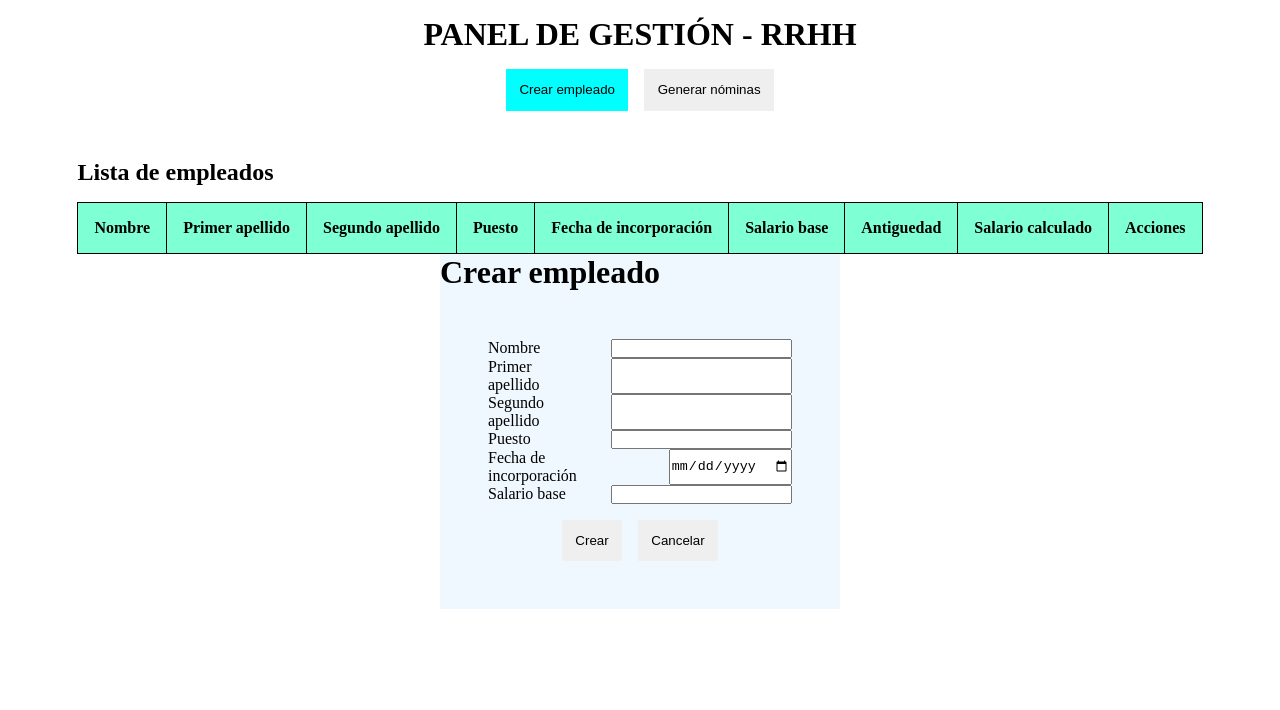
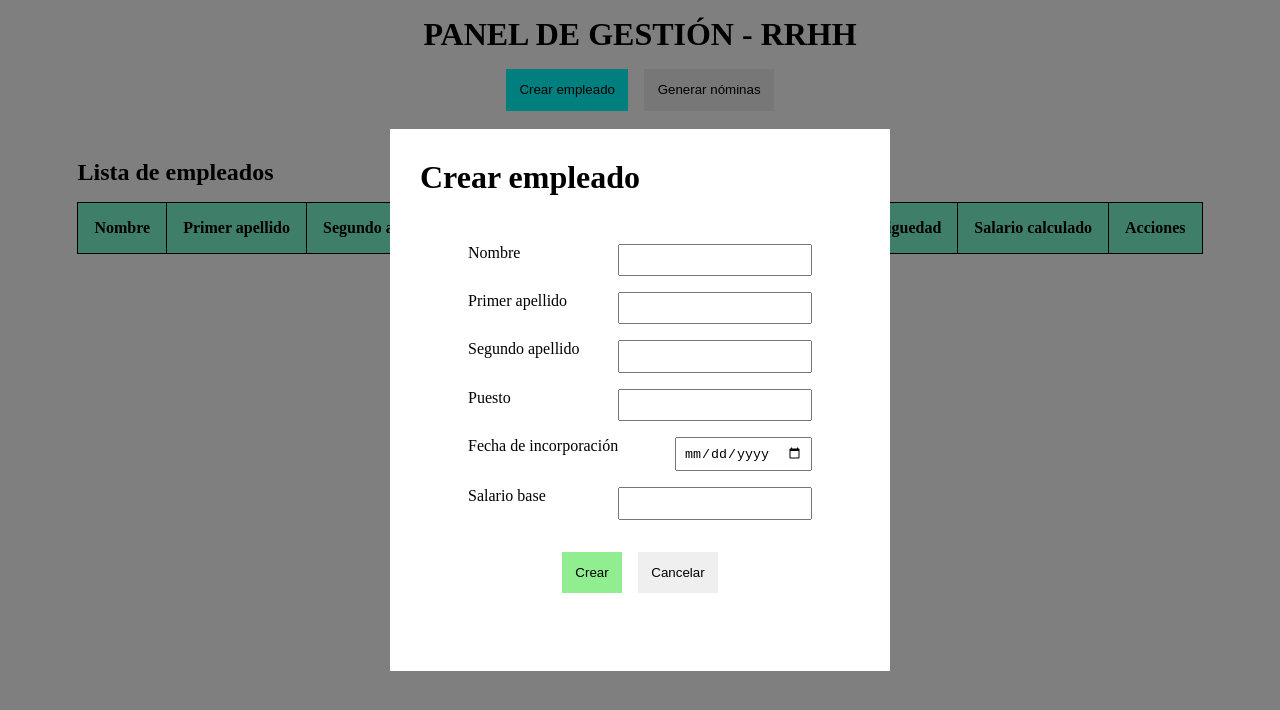
Before and after one commit to migppdev/Employee-Manager-CRUD, a website with bundled scripts: page frontend/index.html in a window 1280 px wide. Both pictures are taken after a click on the button "Crear empleado". Built offline with nearby package versions, Linux system fonts and the light colour scheme; no server answers.

Commit message:
feat: add base employee modal functionality

```diff
--- a/frontend/css/style.css
+++ b/frontend/css/style.css
@@ -84,30 +84,41 @@
 /* ============ MODAL ============ */
 
 .modal {
+  position: fixed;
+  inset: 0;
+  z-index: 2;
+  display: none;
+  justify-content: center;
+  align-items: center;
+  background-color: rgba(0, 0, 0, 0.5);
+}
+
+.modal-contenido {
   display: flex;
   flex-direction: column;
-  z-index: 1;
-}
-
-#modal-crear-empleado {
-  background-color: aliceblue;
+  width: 500px;
+  max-width: 90%;
+  max-height: 90vh;
+  padding: 30px;
+  background-color: white;
 }
 
 .form {
   display: flex;
   flex-direction: column;
-  width: 50vh;
+  width: 100%;
   height: fit-content;
   padding: 3em;
+  gap: 1em;
 }
 
 .fila-form {
   display: flex;
-  gap: 2em;
 }
 
 .fila-form input {
   margin-left: auto;
+  padding: 0.5em;
 }
 
 .modal .fila-botones {
--- a/frontend/index.html
+++ b/frontend/index.html
@@ -39,49 +39,47 @@
       <!-- ============ CREAR EMPLEADO  ============ -->
 
       <div id="modal-crear-empleado" class="modal">
+        <div class="modal-contenido">
           <h1>Crear empleado</h1>
           <form action="" class="form">
             <div class="fila-form">
-            <label for="nombre">Nombre</label>
+              <label for="nombret">Nombre</label>
               <input type="text" id="nombret" required />
             </div>
             <div class="fila-form">
               <label for="apellido-1">Primer apellido</label>
               <input type="text" id="apellido-1" required />
             </div>
-
             <div class="fila-form">
               <label for="apellido-2">Segundo apellido</label>
               <input type="text" id="apellido-2" />
             </div>
-
             <div class="fila-form">
               <label for="puesto">Puesto</label>
               <input type="text" id="puesto" />
             </div>
-
             <div class="fila-form">
               <label for="fecha-incorporacion">Fecha de incorporación</label>
               <input type="date" id="fecha-incorporacion" />
             </div>
-
             <div class="fila-form">
               <label for="salario-base">Salario base</label>
               <input type="number" id="salario-base" />
             </div>
-
             <div class="fila-botones">
-            <button type="submit" class="btn" id="crear-empleado-modal-btn">
+              <button type="submit" class="btn" id="crear-empleado-btn">
                 Crear
               </button>
-            <button type="button" class="btn" id="cerrar-modal-btn">
+              <button type="button" class="btn" id="cerrar-modal-crear-btn">
                 Cancelar
               </button>
             </div>
           </form>
         </div>
+      </div>
     </main>
 
     <script type="module" src="./js/api.js"></script>
+    <script type="module" src="./js/main.js"></script>
   </body>
 </html>
--- a/frontend/js/api.js
+++ b/frontend/js/api.js
@@ -23,7 +23,7 @@
             <td>${empleado.puesto}</td>
             <td>${empleado.fecha_incorporacion}</td>
             <td>${empleado.salario_base}</td>
-            <td>${antiguedad}
+            <td>${antiguedad}</td>
             <td>${calcularSalario(empleado.salario_base, antiguedad)}</td>
             <td>
               <button class="btn-accion">Editar</button>
--- /dev/null
+++ b/frontend/js/main.js
@@ -0,0 +1,10 @@
+const abrirModalBtn = document.querySelector("#abrir-modal-crear-empleado");
+const cerrarModalBtn = document.querySelector("#cerrar-modal-crear-btn");
+
+abrirModalBtn.addEventListener("click", () => {
+  document.getElementById("modal-crear-empleado").style.display = "flex";
+});
+
+cerrarModalBtn.addEventListener("click", () => {
+  document.getElementById("modal-crear-empleado").style.display = "none";
+});
```
Lines whose indentation alone changed are shown as unchanged.
